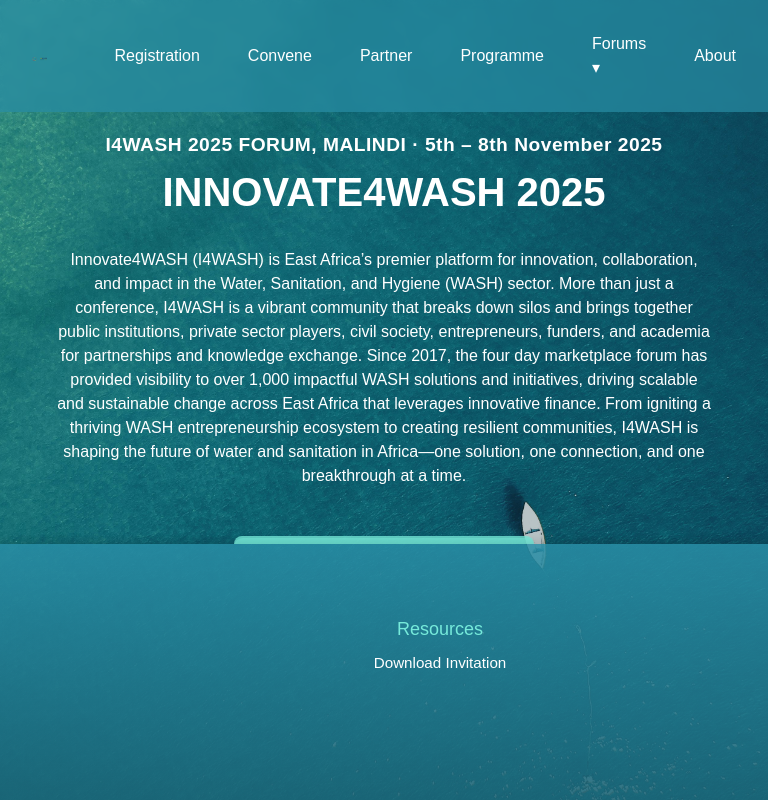
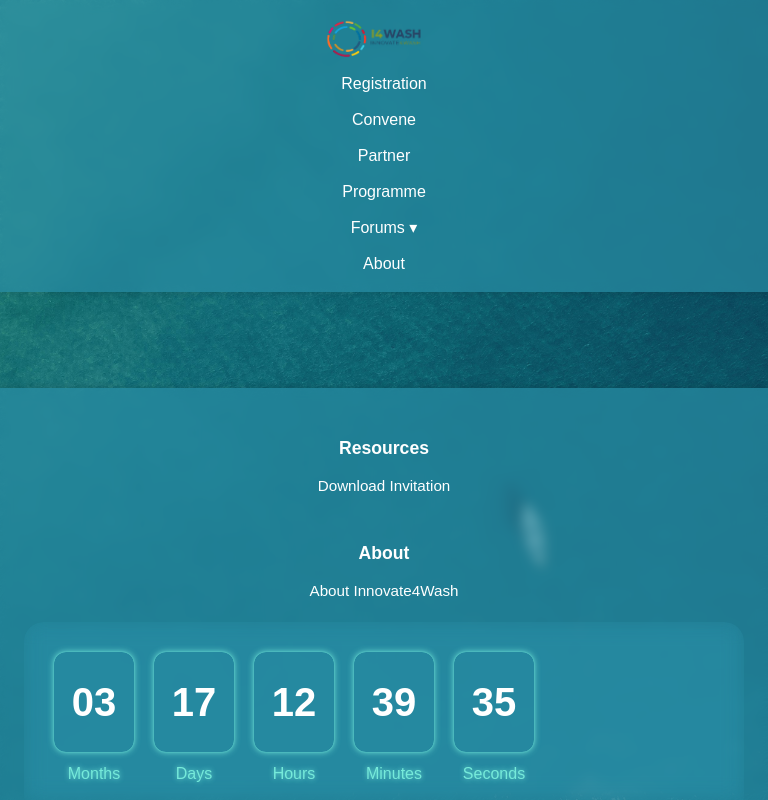
Before and after one commit to moha-matano3/i4wash_frontend, a React (Vite) app: page / in a window 768 px wide. Built offline with nearby package versions, Linux system fonts and the light colour scheme; no server answers.

Commit message:
home responsive

```diff
--- a/src/components/Footer/Footer.css
+++ b/src/components/Footer/Footer.css
@@ -1,97 +1,84 @@
+/* =========================
+   FOOTER BASE STYLES
+   ========================= */
 .footer {
-    background: linear-gradient(
-            rgba(41, 142, 166, 0.85),
-            rgba(28, 102, 120, 0.85)
-    );
+    background-color: rgba(41, 142, 166, 0.7);
     color: #fff;
     display: flex;
-    flex-direction: row;
     justify-content: space-between;
-    align-items: center; /* align to top for cleaner look */
-    font-size: 1rem; /* matches 16px from Figma */
-    padding: 0rem 3rem; /* smaller top padding */
-    height: 12rem; /* increased height */
-    width: 100%;
+    align-items: flex-start;
     flex-wrap: wrap;
-    gap: 2rem;
-    box-shadow: 0 -4px 8px rgba(0, 0, 0, 0.1);
+    padding: 1.5rem 2rem;
+    backdrop-filter: blur(6px);
+    box-shadow: 0 -2px 6px rgba(0, 0, 0, 0.1);
 }
 
+/* =========================
+   FOOTER SECTIONS
+   ========================= */
 .footer-section-left,
 .footer-section-centre,
 .footer-section-right {
-    height: 100%;
-    flex: 1 1 18.75rem;
-    text-align: left;
-    padding: 0 2rem;
-    border-right: 1px solid rgba(255, 255, 255, 0.2);
-    width: 100%;
+    flex: 1;
+    min-width: 200px;
+    margin-bottom: 1rem;
 }
 
-/* Remove divider on last section */
-.footer-section-right {
-    border-right: none;
-    display: flex;
-    justify-content: center;
-    align-items: center;
+.footer h4 {
+    font-size: 1.1rem;
+    font-weight: 600;
+    margin-bottom: 0.75rem;
 }
 
-/* Headings inside footer */
-.footer h4 {
-    height: 15%;
-    font-size: 1.125rem; /* 18px ÷ 16px base = 1.125rem */
-    font-weight: 500;
-    margin-bottom: 0.1rem;
-    padding-bottom: 0.2rem;
-    color: #76EADA;
-}
-
-/* Footer links */
 .footer a {
-    height: 85%;
     color: #fff;
     text-decoration: none;
     font-size: 0.95rem;
-    display: block;
-    margin-bottom: 0.5rem;
-    transition: all 0.2s ease-in-out;
+    transition: color 0.2s ease;
 }
 
 .footer a:hover {
     color: #76EADA;
-    transform: translateX(3px);
+    transform: scale(10%);
 }
 
-/* Paragraph text */
-.footer p {
-    font-size: 0.95rem;
-    line-height: 1.6;
-    margin: 0.5rem 0;
+/* Countdown timer alignment */
+.footer-section-right {
+    display: flex;
+    justify-content: flex-end;
+    align-items: center;
 }
 
-/* Responsive design */
+/* =========================
+   RESPONSIVENESS
+   ========================= */
+
+/* 📱 Mobile */
 @media (max-width: 768px) {
     .footer {
         flex-direction: column;
         align-items: center;
-        padding: 2rem 1.5rem;
         text-align: center;
+        padding: 1.5rem;
     }
 
     .footer-section-left,
     .footer-section-centre,
     .footer-section-right {
-        text-align: center;
-        border-top: 1px solid rgba(255, 255, 255, 0.2);
-        padding-top: 1rem;
+        flex: none;
+        width: 100%;
+        margin-bottom: 1.2rem;
+        justify-content: center;
     }
 
-    .footer-section-left:first-child {
-        border-top: none;
-    }
-
-    .footer a {
-        display: inline-block;
-        margin: 0.3rem 0.5rem;
+    .footer-section-right {
+        justify-content: center;
     }
 }
+
+/* 💻 Medium screens */
+@media (min-width: 769px) and (max-width: 1200px) {
+    .footer {
+        padding: 1.5rem 1.5rem;
+    }
+}
--- a/src/components/NavBar/NavBar.css
+++ b/src/components/NavBar/NavBar.css
@@ -1,72 +1,170 @@
+/* =========================
+   NAVBAR BASE STYLES
+   ========================= */
 .navbar {
     background-color: rgba(41, 142, 166, 0.7);
     color: #fff;
-    padding: 1rem 2rem;
+    padding: 1rem 2rem; /* increased vertical padding for more height */
     display: flex;
     justify-content: space-between;
     align-items: center;
-    position: sticky; /* changed from relative */
-    top: 0;            /* stick to the top */
-    z-index: 999;
-    backdrop-filter: blur(4px);
+    position: sticky;
+    top: 0;
+    z-index: 1000;
+    backdrop-filter: blur(6px);
+    box-shadow: 0 2px 6px rgba(0, 0, 0, 0.1);
 }
 
-.navbar a {
-    color: #fff;
-    text-decoration: none;
+/* =========================
+   LOGO AREA
+   ========================= */
+.navbar-logo {
+    display: flex;
+    align-items: center;
 }
 
-.navbar-logo{
-    width: 40%;
-    height: 100%;
-    color: #fff;
-    text-decoration: none;
-    font-weight: bolder;
+.logo-link {
     display: flex;
-    justify-content: center;
     align-items: center;
-    flex-direction: row;
+    gap: 0; /* remove spacing between them */
+    margin-left: -4px;
 }
+
+.logo-img {
+    height: 65px;
+    width: auto;
+    margin-right: -30px; /* overlap into text */
+    position: relative;
+    z-index: 2;
+}
+
+.logo-text {
+    height: 50px;
+    width: auto;
+    position: relative;
+    z-index: 1;
+}
+
+/* =========================
+   NAV LINKS
+   ========================= */
 .navbar-links {
     list-style: none;
     display: flex;
-    gap: 3rem;
     align-items: center;
-    position: relative;
+    gap: 2rem; /* slightly more spacing */
+    margin: 0;
+    padding: 0;
 }
 
-.navbar-links li {
+.navbar-links a {
+    color: #fff;
+    text-decoration: none;
+    font-size: 1rem;
+    font-weight: 500;
+    transition: color 0.2s ease;
+}
+
+.navbar-links a:hover {
+    color: rgba(255, 255, 255, 0.85);
+}
+
+.navbar-links li.active a {
+    font-weight: 700;
+    text-decoration: underline;
+}
+
+/* =========================
+   DROPDOWN MENU
+   ========================= */
+.dropdown {
     position: relative;
     cursor: pointer;
 }
 
-.navbar-links li.active a {
-    font-weight: bold;
-    text-decoration: underline;
-}
-
 .dropdown-menu {
     position: absolute;
-    top: 2.5rem;
+    top: calc(100% + 0.5rem);
     left: 0;
     background-color: rgba(41, 142, 166, 0.95);
-    padding: 0.5rem 1rem;
+    padding: 0.75rem 1rem;
     border-radius: 0.5rem;
     list-style: none;
-    box-shadow: 0 0.25rem 0.375rem rgba(0, 0, 0, 0.2);
-    z-index: 999;
-    min-width: 8.125rem;
+    box-shadow: 0 4px 12px rgba(0, 0, 0, 0.2);
+    min-width: 160px;
 }
 
 .dropdown-menu li {
-    margin: 0.7rem 0;
-}
-
-.dropdown-menu li:hover {
-    background-color: rgba(255, 255, 255, 0.15); /* subtle highlight */
+    margin: 0.5rem 0;
 }
 
 .dropdown-menu li a {
     color: #fff;
     text-decoration: none;
+    font-size: 0.95rem;
+    display: block;
 }
+
+.dropdown-menu li:hover {
+    background-color: rgba(255, 255, 255, 0.12);
+    border-radius: 4px;
+}
+
+/* =========================
+   RESPONSIVENESS
+   ========================= */
+
+/* 📱 Mobile */
+@media (max-width: 768px) {
+    .navbar {
+        flex-wrap: wrap;
+        padding: 1rem;
+    }
+
+    .navbar-logo {
+        width: 100%;
+        justify-content: center;
+        margin-bottom: 0.75rem;
+    }
+
+    .logo-img {
+        height: 44px;
+    }
+
+    .logo-text {
+        height: 30px;
+    }
+
+    .navbar-links {
+        flex-direction: column;
+        gap: 0.75rem;
+        width: 100%;
+        text-align: center;
+    }
+
+    .dropdown-menu {
+        position: static;
+        box-shadow: none;
+        padding: 0.5rem 0;
+        background-color: transparent;
+    }
+
+    .dropdown-menu li:hover {
+        background-color: transparent;
+    }
+}
+
+/* 💻 Medium screens */
+@media (min-width: 769px) and (max-width: 1200px) {
+    .logo-img {
+        height: 46px;
+    }
+
+    .logo-text {
+        height: 32px;
+    }
+
+    .navbar-links a {
+        font-size: 0.95rem;
+    }
+}
--- a/src/components/NavBar/NavBar.tsx
+++ b/src/components/NavBar/NavBar.tsx
@@ -11,9 +11,9 @@
     return (
         <nav className="navbar">
             <div className="navbar-logo">
-                <Link to="/">
-                    <img src={logoIMG} style={{ width: '12%', height: '12%' }} />
-                    <img src={logoTXT} style={{ width: '30%', height: '30%' }} />
+                <Link to="/" className="logo-link">
+                    <img src={logoIMG} className="logo-img" alt="Logo icon" />
+                    <img src={logoTXT} className="logo-text" alt="Logo text" />
                 </Link>
             </div>
 
--- a/src/pages/PublicPages/Home/Home.css
+++ b/src/pages/PublicPages/Home/Home.css
@@ -1,56 +1,72 @@
+/* =========================
+   CONTAINER LAYOUT
+   ========================= */
 .container {
-    height: 100%;
+    flex: 1; /* Take up remaining vertical space between navbar and footer */
     display: flex;
     flex-direction: column;
-    justify-content: center; /* vertical centering */
-    align-items: flex-start; /* left-align on larger screens */
+    justify-content: center;
+    align-items: flex-start;
     padding: 0 2rem;
-    /*max-width: 800px;*/
+    max-width: clamp(1100px, 80%, 1600px);
+    margin: 0 auto;
+    min-height: calc(100vh - var(--navbar-height) - var(--footer-height));
+    box-sizing: border-box;
 }
 
+/* =========================
+   TEXT STYLES
+   ========================= */
 .subheader {
     font-size: 1.5rem;
     margin-bottom: 0.5rem;
     font-weight: 700;
     letter-spacing: 0.5px;
+    color: #ffffff;
 }
 
 .main-header {
-    font-size: clamp(2rem, 5vw, 4.1875rem); /* scales nicely */
-    margin-top: 0;
-    margin-bottom: 1rem;
+    font-size: clamp(2rem, 4vw, 3.5rem);
+    margin: 0 0 1rem;
     font-weight: 700;
     line-height: 1.2;
 }
 
 .description {
-    font-size: clamp(1rem, 2vw, 1.375rem);
+    font-size: clamp(1rem, 1.8vw, 1.3rem);
     line-height: 1.5;
-    width: 100%;
-    max-width: 90ch;                   /* readable line length */
+    max-width: 70ch;
     margin-bottom: 3rem;
 }
 
+/* =========================
+   EXPLORE BUTTON
+   ========================= */
 .explore-button {
-    background-color: rgba(118, 234, 218, 0.8);
-    color: white;
+    background: none;
     border: none;
     padding: 0;
-    /*border-radius: 20px;*/
+    width: clamp(360px, 15vw, 220px);
+    height: auto;
     cursor: pointer;
-    transition: background-color 0.3s ease;
+    display: inline-block;
+    transition: transform 0.2s ease;
 }
 
 .explore-button:hover {
-    background-color: rgba(118, 234, 218, 0.9);
+    transform: scale(1.05);
 }
 
-/* 🔁 Responsive styles for smaller screens */
+/* =========================
+   RESPONSIVENESS
+   ========================= */
+
+/* 📱 Mobile (<768px) */
 @media (max-width: 768px) {
     .container {
-        align-items: center;          /* center horizontally */
+        align-items: center;
         text-align: center;
-        padding: 0 1.5rem;
+        padding: 1.5rem;
     }
 
     .description {
@@ -58,7 +74,7 @@
     }
 
     .main-header {
-        font-size: 2.5rem;
+        font-size: 2rem;
     }
 
     .subheader {
@@ -66,7 +82,22 @@
     }
 
     .explore-button {
-        width: 100%;
-        max-width: 300px;
+        width: 60%;
+        max-width: 250px;
     }
 }
+
+/* 💻 Medium screens (768px–1200px) */
+@media (min-width: 768px) and (max-width: 1200px) {
+    .main-header {
+        font-size: 2.5rem;
+    }
+
+    .subheader {
+        font-size: 1.3rem;
+    }
+
+    .description {
+        max-width: 65ch;
+    }
+}
```
